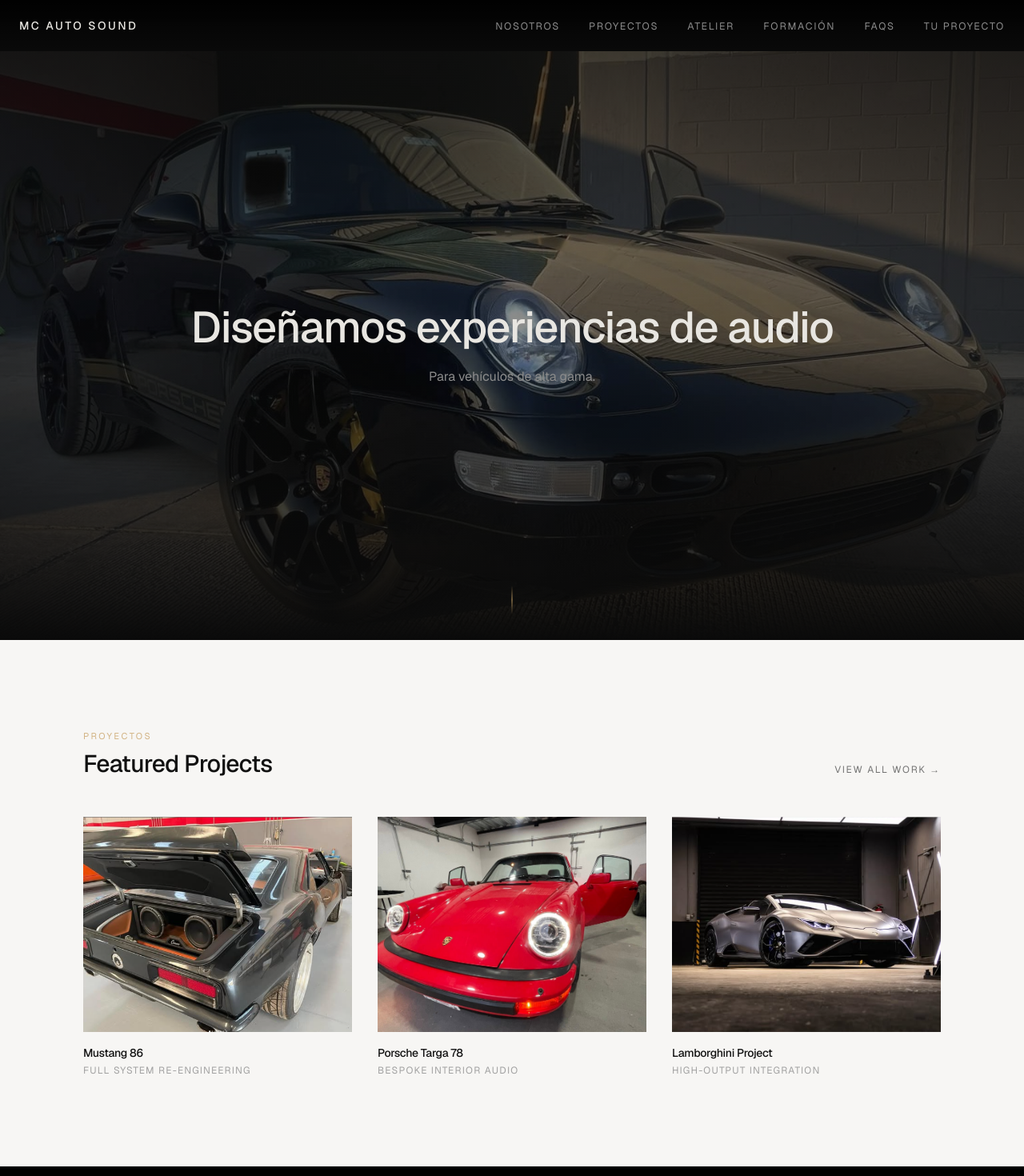
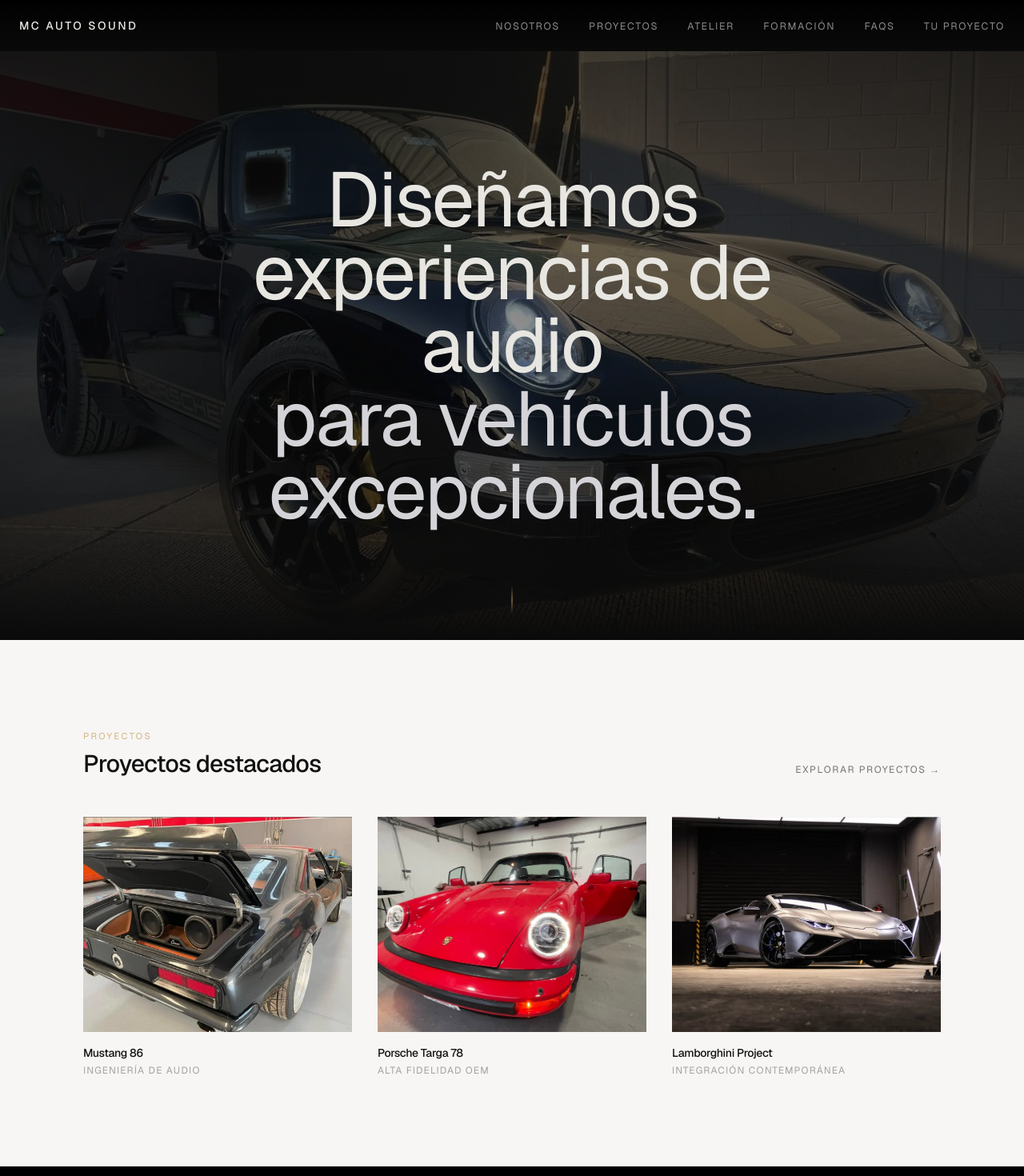
Before and after one commit to soyelMeno/Landing, a Next.js app: page / in a window 1280 px wide. Shown: the top 1470 px of the page at 80% size. Built offline with nearby package versions, Linux system fonts and the light colour scheme.

Commit message:
Todo en español y pruebas del hero

```diff
--- a/components/FeaturedProjects.tsx
+++ b/components/FeaturedProjects.tsx
@@ -7,13 +7,13 @@
   return (
     <Section
       eyebrow="Proyectos"
-      title="Featured Projects"
+      title="Proyectos destacados"
       action={
         <Link
           href="/portfolio"
           className="text-xs uppercase tracking-[0.14em] text-neutral-500 transition-colors hover:text-foreground hover:text-[#111111]"
         >
-          View All Work →
+          Explorar Proyectos →
         </Link>
       }
     >
--- a/components/Hero.tsx
+++ b/components/Hero.tsx
@@ -19,15 +19,20 @@
 
       {/* Content */}
       <div className="relative z-10 mx-auto flex max-w-4xl flex-col items-center px-6 text-center">
-        <h1 className="text-balance text-4xl font-medium leading-[1.08] tracking-tight text-foreground sm:text-5xl lg:text-[3.4rem]">
-          Diseñamos experiencias de audio
-          <br />
-          {/*para vehículos de alta gama.*/}
-        </h1>
-
-        <p className="mt-5 max-w-xl text-balance text-sm leading-relaxed text-muted sm:text-base">
-          Para vehículos de alta gama.
-        </p>
+        <h1 className="
+  max-w-4xl
+  text-5xl
+  md:text-7xl
+  lg:text-8xl
+  leading-[0.95]
+  tracking-tight
+">
+  Diseñamos experiencias de audio
+  <br />
+  <span className="text-zinc-300">
+    para vehículos excepcionales.
+  </span>
+</h1>
       </div>
 
       {/* Scroll cue */}
--- a/data/projects.ts
+++ b/data/projects.ts
@@ -9,19 +9,19 @@
   {
     slug: "mustang-86",
     title: "Mustang 86",
-    subtitle: "Full system re-engineering",
+    subtitle: "Ingeniería de audio",
     image: "/projects/mustang/cover.jpg",
   },
   {
     slug: "porsche-targa-78",
     title: "Porsche Targa 78",
-    subtitle: "Bespoke interior audio",
+    subtitle: "Alta fidelidad OEM",
     image: "/projects/targa/cover.jpg",
   },
   {
     slug: "lamborghini-project",
     title: "Lamborghini Project",
-    subtitle: "High-output integration",
+    subtitle: "Integración contemporánea",
     image: "/projects/lamborghini/cover.png",
   },
 ];
```
